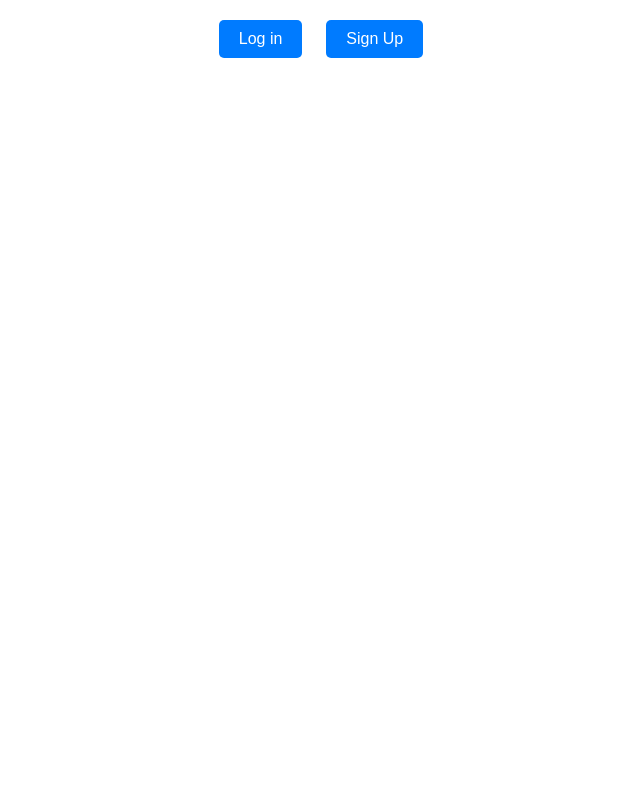
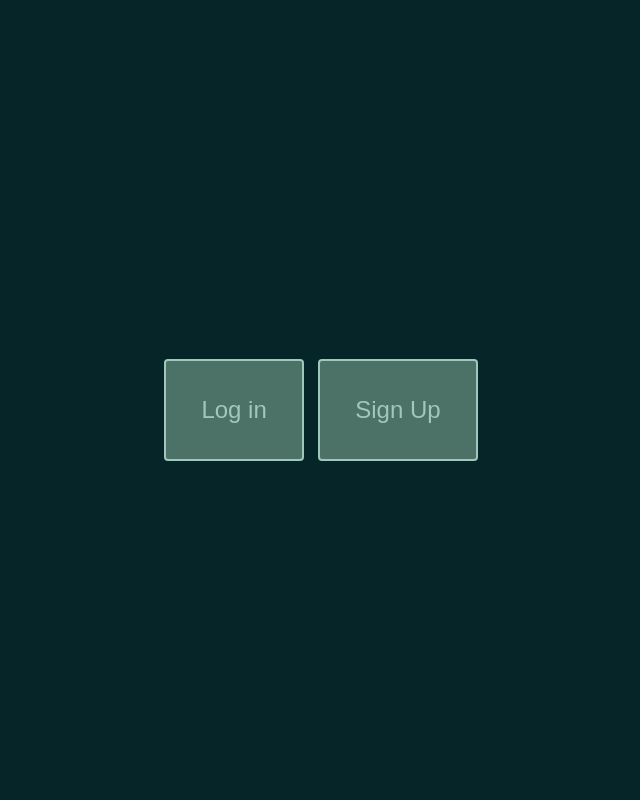
Before and after one commit to d-alfa/Dynamic_Web_Application, a Django app: template Project/website/templates/website/index.html in a window 1280 px wide. Shown: the whole page, without its empty margins (314-954 px from the left). Run offline with Django 3.2, Linux system fonts and the light colour scheme; the template is opened without the code that fills it, so the values that code supplies are empty.

Commit message:
Update index_style.css

```diff
--- a/Project/website/static/css/index_style.css
+++ b/Project/website/static/css/index_style.css
@@ -1,28 +1,35 @@
-/* Center the button container */
+
+body {
+    font-family: Arial, sans-serif;
+    background-color: #062529;
+    display: flex;
+    align-items: center;
+    justify-content: center;
+    height: 100vh;
+    margin: 0;
+}
+
 .button-container {
     text-align: center;
     margin-top: 20px;
 }
 
-/* Style the buttons */
 .button-container button {
     display: inline-block;
     margin-right: 10px;
-    padding: 10px 20px;
-    font-size: 16px;
-    background-color: #007bff; /* Blue background color */
-    color: #fff; /* White text color */
-    border: none;
-    border-radius: 5px;
+    padding: 35px 35px;
+    font-size: 24px;
+    background-color: #5c8374d0;
+    color: #9EC8B9;
+    border: 2px solid #9ec8b9;
+    border-radius: 4px;
     cursor: pointer;
 }
 
-/* Add hover effect to buttons */
 .button-container button:hover {
-    background-color: #0056b3; /* Darker blue on hover */
+    background-color: #092635;
 }
 
-/* Add space between buttons */
 .button-container button + button {
-    margin-left: 10px;
+    margin-left: 0px;
 }
```
